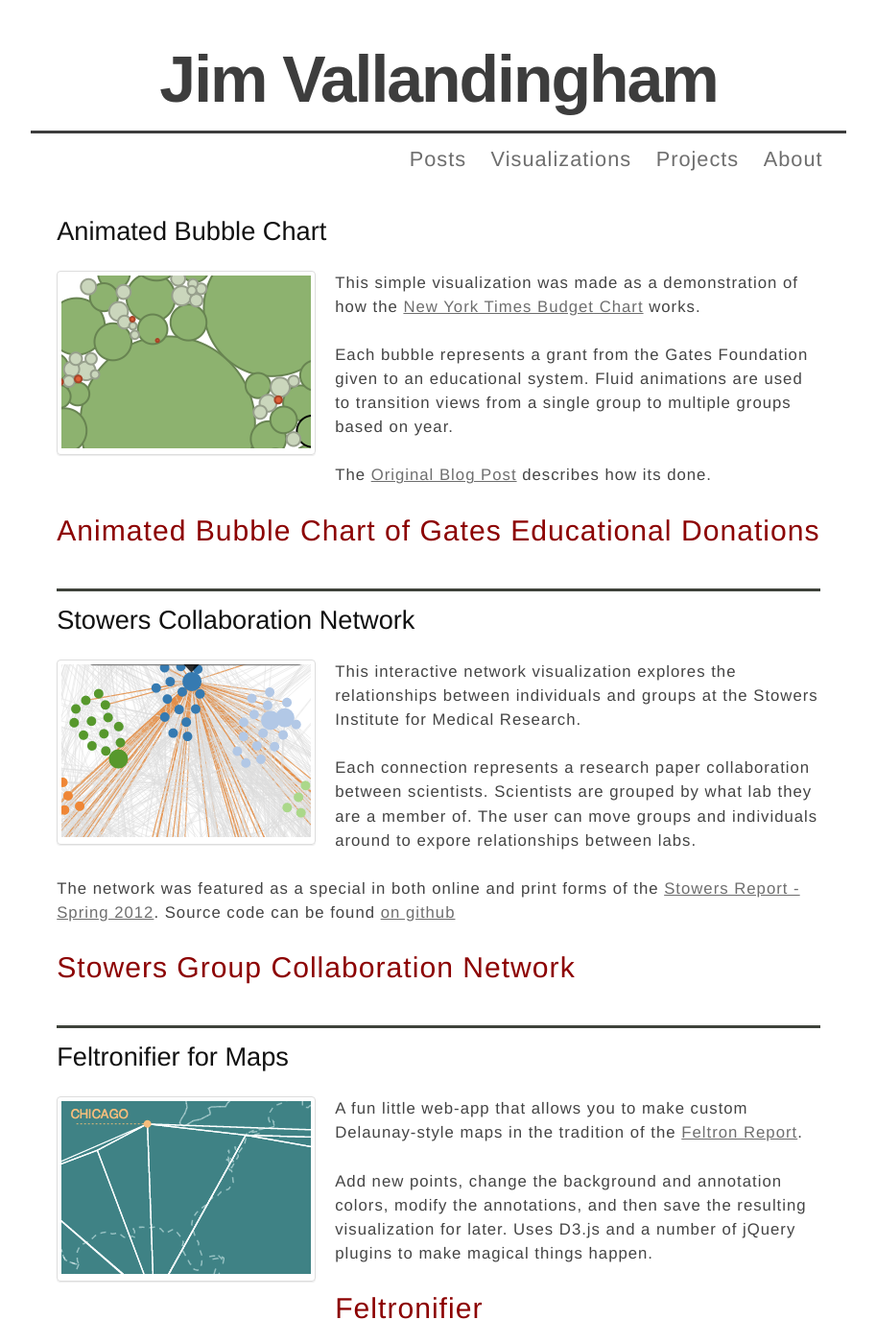
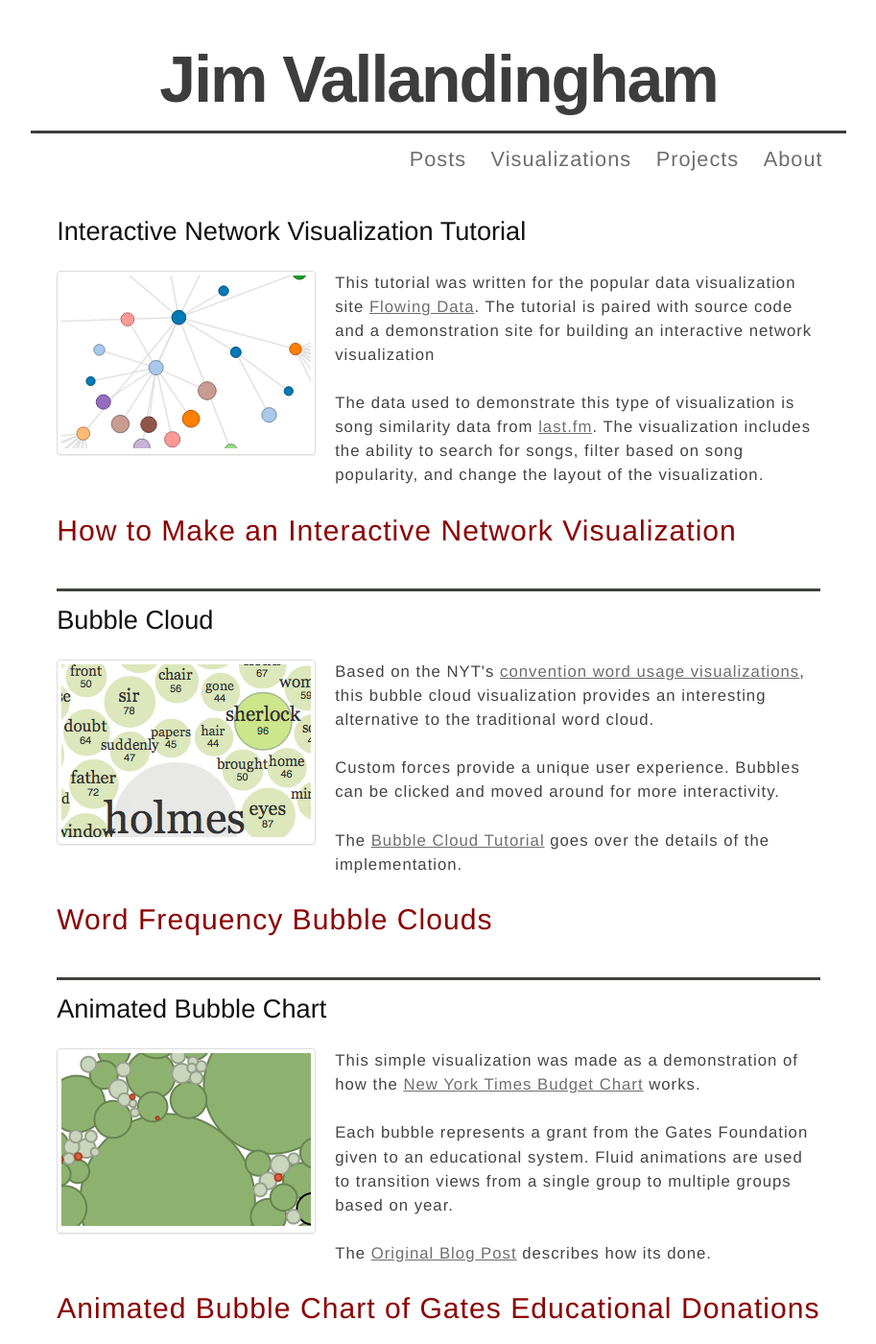
Before and after one commit to vlandham/vlandham.github.com, a Jekyll site: the page built from vis/index.html, in a window 1280 px wide and 1400 px high. Shown: the whole window at 96% size, without its empty margins (183-1096 px from the left). Built offline with Jekyll 4.4.1, drawn with Linux system fonts in a browser that asks for light colours; some web fonts are replaced; Markdown is read by kramdown in place of the engine named in the settings.

Commit message:
update vis page with network and bubble cloud

```diff
--- a/vis/index.html
+++ b/vis/index.html
@@ -2,6 +2,32 @@
 layout: default
 title: visualizations
 ---
+
+<div name="network_tutorial" id="network_tutorial" class="section">
+  <h2>Interactive Network Visualization Tutorial</h2>
+  <div class="thumbnail left">
+    <a href="http://flowingdata.com/2012/08/02/how-to-make-an-interactive-network-visualization/"><img src="/images/vis/network_tutorial_thumb.png" alt="image for interactive network tutorial"/></a>
+  </div>
+  <p>This tutorial was written for the popular data visualization site <a href="http://flowingdata.com">Flowing Data</a>. The tutorial is paired with source code and a demonstration site for building an interactive network visualization</p>
+
+  <p>The data used to demonstrate this type of visualization is song similarity data from <a href="http://www.last.fm/api">last.fm</a>. The visualization includes the ability to search for songs, filter based on song popularity, and change the layout of the visualization.</p>
+
+  <p><a class="post_title" href="http://flowingdata.com/2012/08/02/how-to-make-an-interactive-network-visualization/">How to Make an Interactive Network Visualization</a></p>
+</div>
+
+<div name="bubble_cloud" id="bubble_cloud" class="section">
+  <h2>Bubble Cloud</h2>
+  <div class="thumbnail left">
+    <a href="http://vallandingham.me/bubble_cloud/"><img src="/images/vis/bubble_cloud_thumb.png" alt="image for bubble cloud"/></a>
+  </div>
+  <p>Based on the NYT's <a href="">convention word usage visualizations</a>, this bubble cloud visualization provides an interesting alternative to the traditional word cloud.</p>
+
+  <p>Custom forces provide a unique user experience. Bubbles can be clicked and moved around for more interactivity.</p>
+
+  <p>The <a href="http://vallandingham.me/building_a_bubble_cloud.html">Bubble Cloud Tutorial</a> goes over the details of the implementation.</p>
+  <p><a class="post_title" href="http://vallandingham.me/bubble_cloud/">Word Frequency Bubble Clouds</a></p>
+</div>
+
 <div name="bubble_chart" id="bubble_chart" class="section">
   <h2>Animated Bubble Chart</h2>
   <div class="thumbnail left">
```
Also changed, not shown: images/vis/bubble_cloud_thumb.png (added), images/vis/network_tutorial_thumb.png (added).
